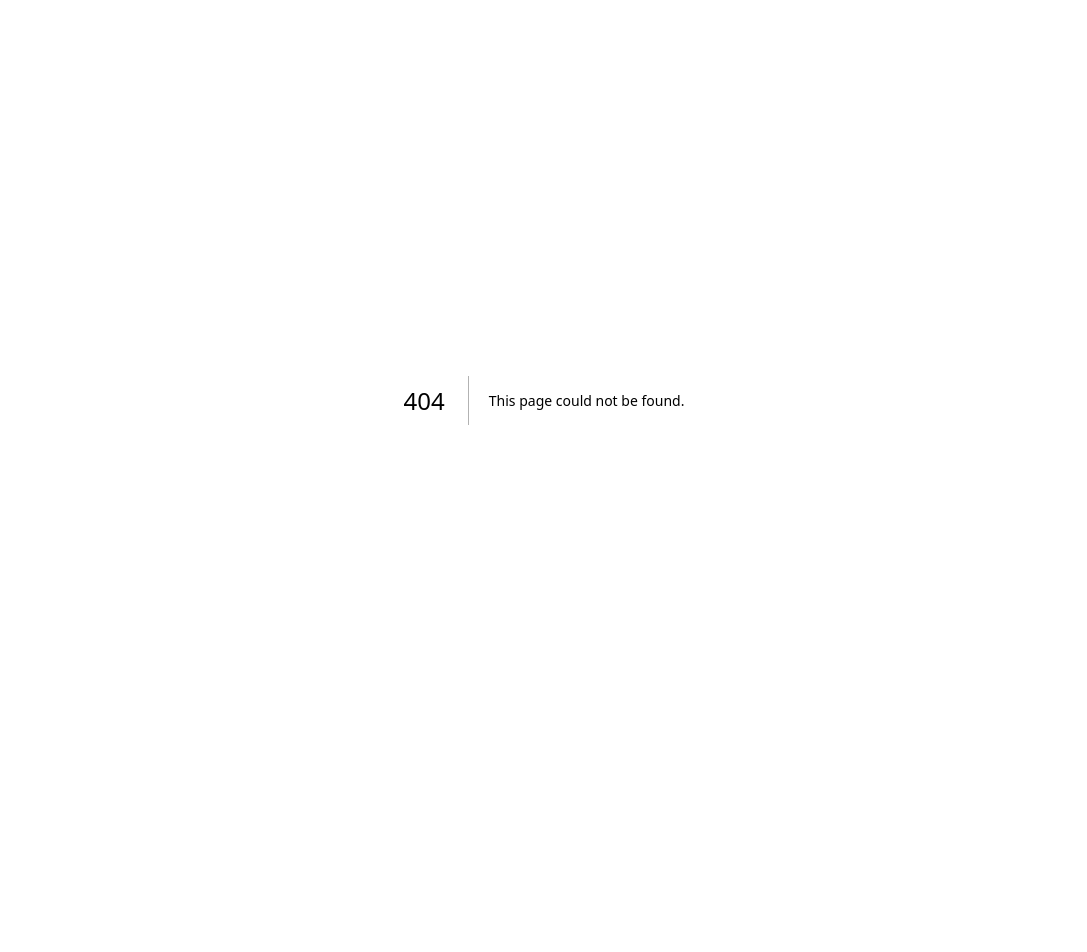
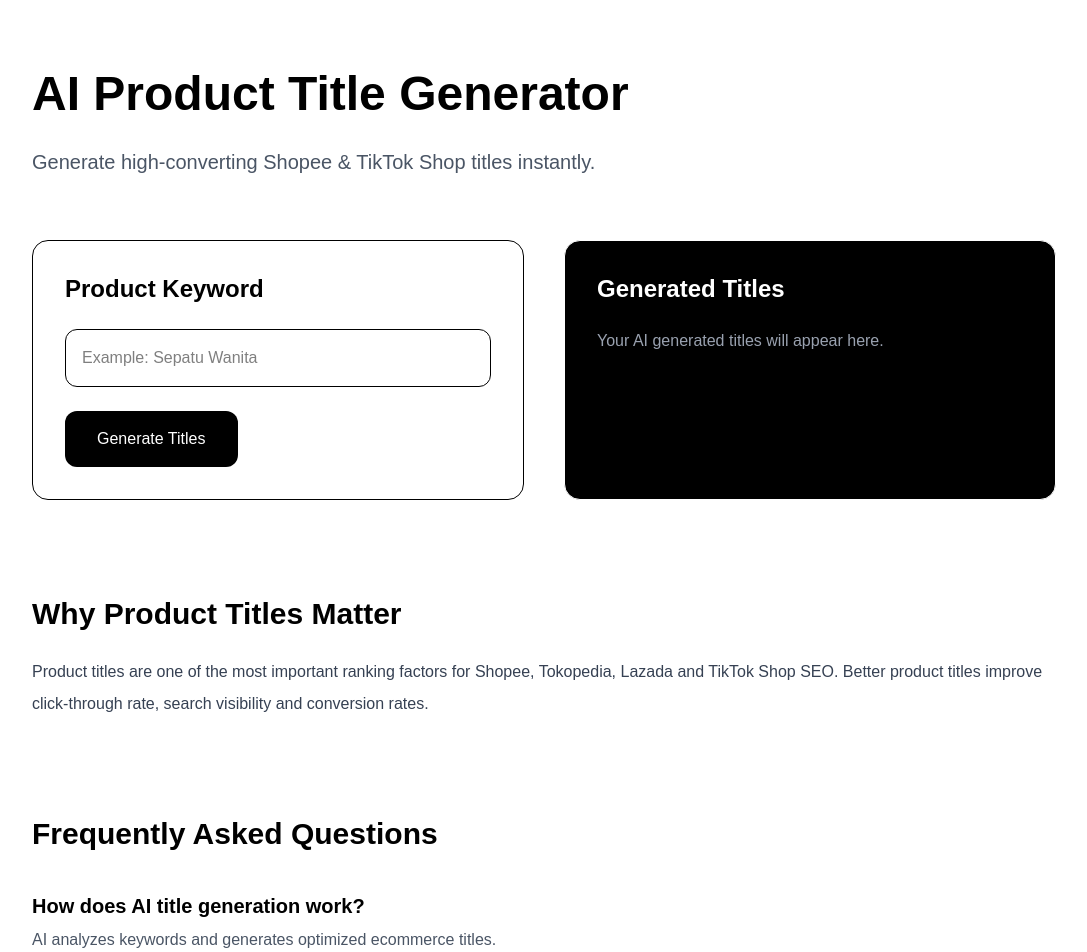
Before and after one commit to williamfeng0313/indo-seller-tools, a Next.js app: page /tools/product-title-generator in a window 1280 px wide. Before the commit this address had no page. Shown: the top 952 px of the page, without its empty margins (96-1183 px from the left). Before the commit the page ends 800 px from the top, so only its background shows below. Built offline with nearby package versions, Linux system fonts and the light colour scheme.

Commit message:
add product title generator

```diff
--- a/app/page.tsx
+++ b/app/page.tsx
@@ -48,9 +48,12 @@ export default function Home() {
             Generate SEO-friendly product titles with AI.
           </p>
 
-          <button className="mt-6 text-black font-medium">
+          <Link
+            href="/tools/product-title-generator"
+            className="inline-block mt-6 text-black font-medium"
+          >
             Open Tool →
-          </button>
+          </Link>
         </div>
 
         <div className="border rounded-2xl p-6 hover:shadow-lg transition">
--- /dev/null
+++ b/app/tools/product-title-generator/page.tsx
@@ -0,0 +1,146 @@
+
+"use client";
+
+import { useState } from "react";
+
+export default function ProductTitleGenerator() {
+  const [keyword, setKeyword] = useState("");
+  const [titles, setTitles] = useState<string[]>([]);
+
+  const generateTitles = () => {
+    if (!keyword) return;
+
+    setTitles([
+      `🔥 ${keyword} Terlaris 2026 | Kualitas Premium`,
+      `⚡ ${keyword} Murah & Berkualitas untuk TikTok Shop`,
+      `💎 ${keyword} Best Seller Shopee Indonesia`,
+      `🚀 ${keyword} Viral untuk Affiliate TikTok`,
+      `🎯 ${keyword} COD Gratis Ongkir Hari Ini`,
+    ]);
+  };
+
+  return (
+    <main className="min-h-screen bg-white text-black px-6 py-16">
+
+      {/* Hero */}
+      <section className="max-w-5xl mx-auto">
+
+        <h1 className="text-5xl font-bold leading-tight">
+          AI Product Title Generator
+        </h1>
+
+        <p className="mt-6 text-xl text-gray-600">
+          Generate high-converting Shopee & TikTok Shop titles instantly.
+        </p>
+
+      </section>
+
+      {/* Generator */}
+      <section className="max-w-5xl mx-auto mt-16 grid md:grid-cols-2 gap-10">
+
+        {/* Input */}
+        <div className="border rounded-2xl p-8">
+
+          <h2 className="text-2xl font-semibold mb-6">
+            Product Keyword
+          </h2>
+
+          <input
+            type="text"
+            placeholder="Example: Sepatu Wanita"
+            className="w-full border rounded-xl px-4 py-4"
+            value={keyword}
+            onChange={(e) => setKeyword(e.target.value)}
+          />
+
+          <button
+            onClick={generateTitles}
+            className="mt-6 bg-black text-white px-8 py-4 rounded-xl hover:opacity-80 transition"
+          >
+            Generate Titles
+          </button>
+
+        </div>
+
+        {/* Results */}
+        <div className="border rounded-2xl p-8 bg-black text-white">
+
+          <h2 className="text-2xl font-semibold mb-6">
+            Generated Titles
+          </h2>
+
+          <div className="space-y-4">
+
+            {titles.length === 0 ? (
+              <p className="text-gray-400">
+                Your AI generated titles will appear here.
+              </p>
+            ) : (
+              titles.map((title, index) => (
+                <div
+                  key={index}
+                  className="border border-gray-700 rounded-xl p-4"
+                >
+                  {title}
+                </div>
+              ))
+            )}
+
+          </div>
+
+        </div>
+
+      </section>
+
+      {/* SEO Content */}
+      <section className="max-w-5xl mx-auto mt-24">
+
+        <h2 className="text-3xl font-bold">
+          Why Product Titles Matter
+        </h2>
+
+        <p className="mt-6 text-gray-700 leading-8">
+          Product titles are one of the most important ranking factors
+          for Shopee, Tokopedia, Lazada and TikTok Shop SEO.
+          Better product titles improve click-through rate, search visibility
+          and conversion rates.
+        </p>
+
+      </section>
+
+      {/* FAQ */}
+      <section className="max-w-5xl mx-auto mt-24">
+
+        <h2 className="text-3xl font-bold">
+          Frequently Asked Questions
+        </h2>
+
+        <div className="mt-10 space-y-8">
+
+          <div>
+            <h3 className="text-xl font-semibold">
+              How does AI title generation work?
+            </h3>
+
+            <p className="mt-2 text-gray-600">
+              AI analyzes keywords and generates optimized ecommerce titles.
+            </p>
+          </div>
+
+          <div>
+            <h3 className="text-xl font-semibold">
+              Which ecommerce platforms are supported?
+            </h3>
+
+            <p className="mt-2 text-gray-600">
+              Shopee, TikTok Shop, Tokopedia and Lazada.
+            </p>
+          </div>
+
+        </div>
+
+      </section>
+
+    </main>
+  );
+}
```
